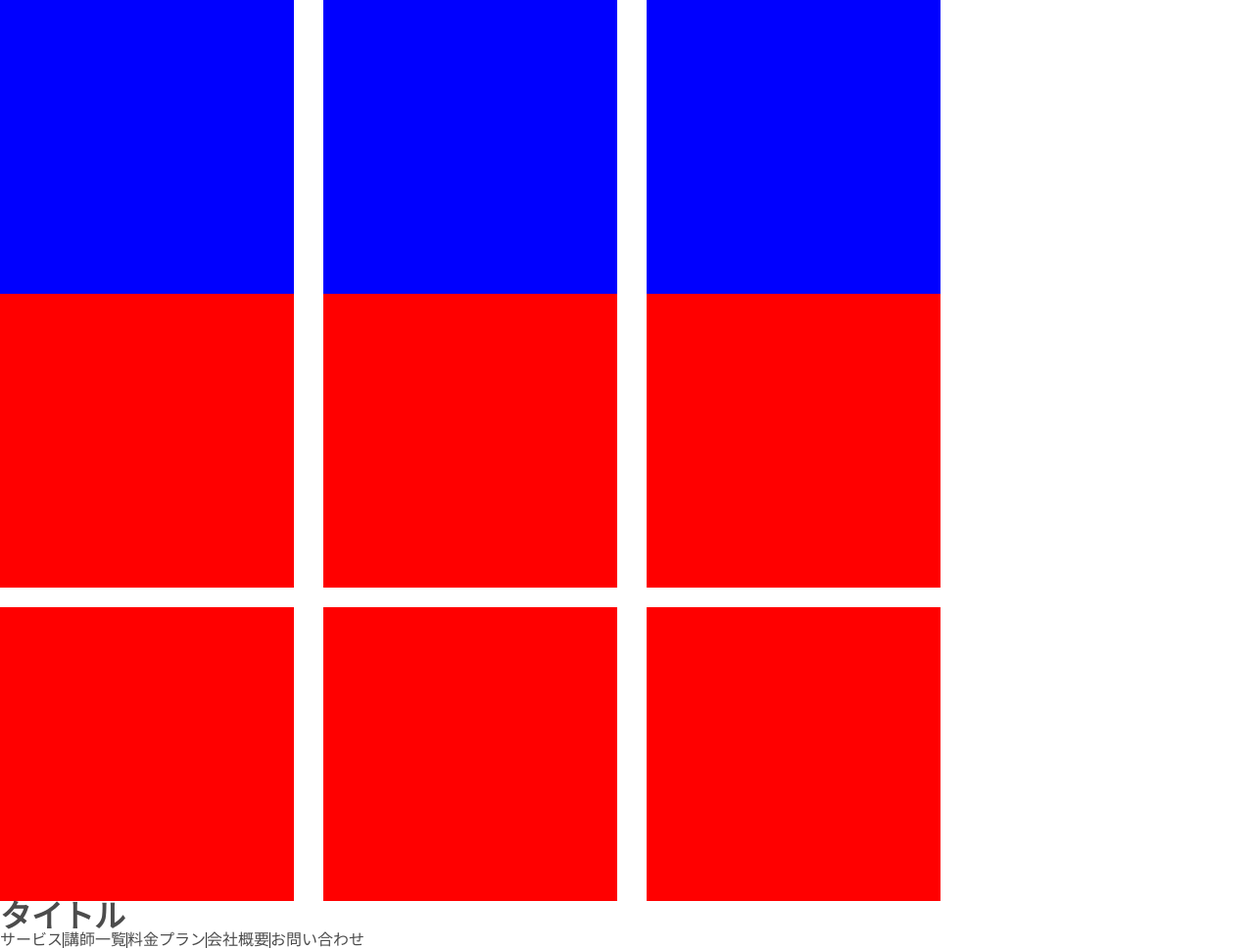
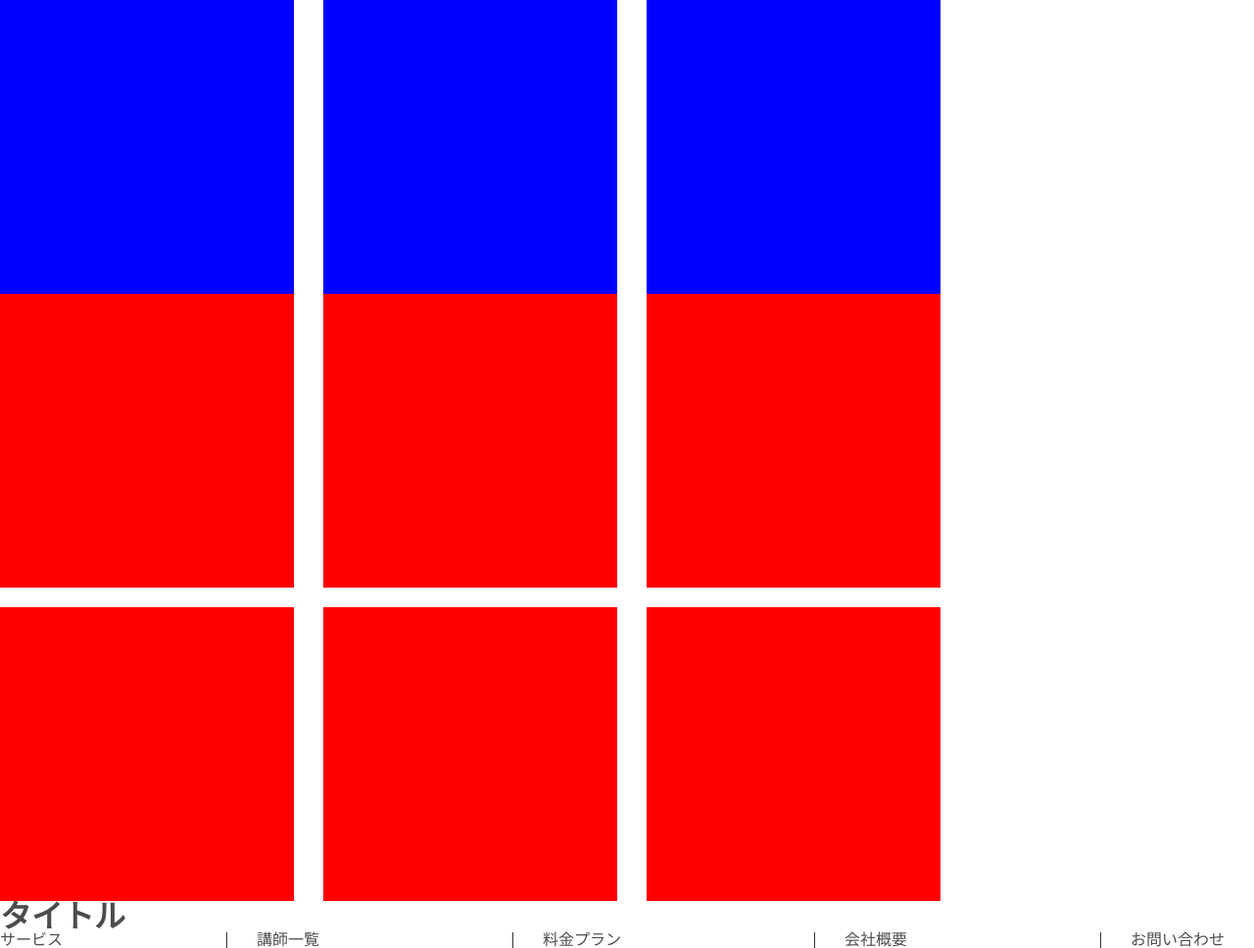
Before and after one commit to yuiri-y/yuiri_dezasuta, a plain HTML site: page kadai02_yasuda/index.html in a window 1280 px wide. Shown: the whole page at 98% size. Drawn offline with Linux system fonts and the light colour scheme.

Commit message:
20240117work

```diff
--- a/kadai02_yasuda/css/style.css
+++ b/kadai02_yasuda/css/style.css
@@ -62,16 +62,18 @@
     background-color: red;
 }
 
-.work {
+.header {
     max-width: 960px;
     display: flex;
+    padding: 0.2%;
 }
- nav ul{
+nav ul {
     display: flex;
-    justify-content:space-between
-    margin-left:auto;
- }
+    justify-content: space-between;
+}
 
-li+ li {
+li + li {
     border-left: 1px solid #333;
-  }
+    margin: 0;auto;
+    padding: 0px 30px 0px 30px;
+}
```
